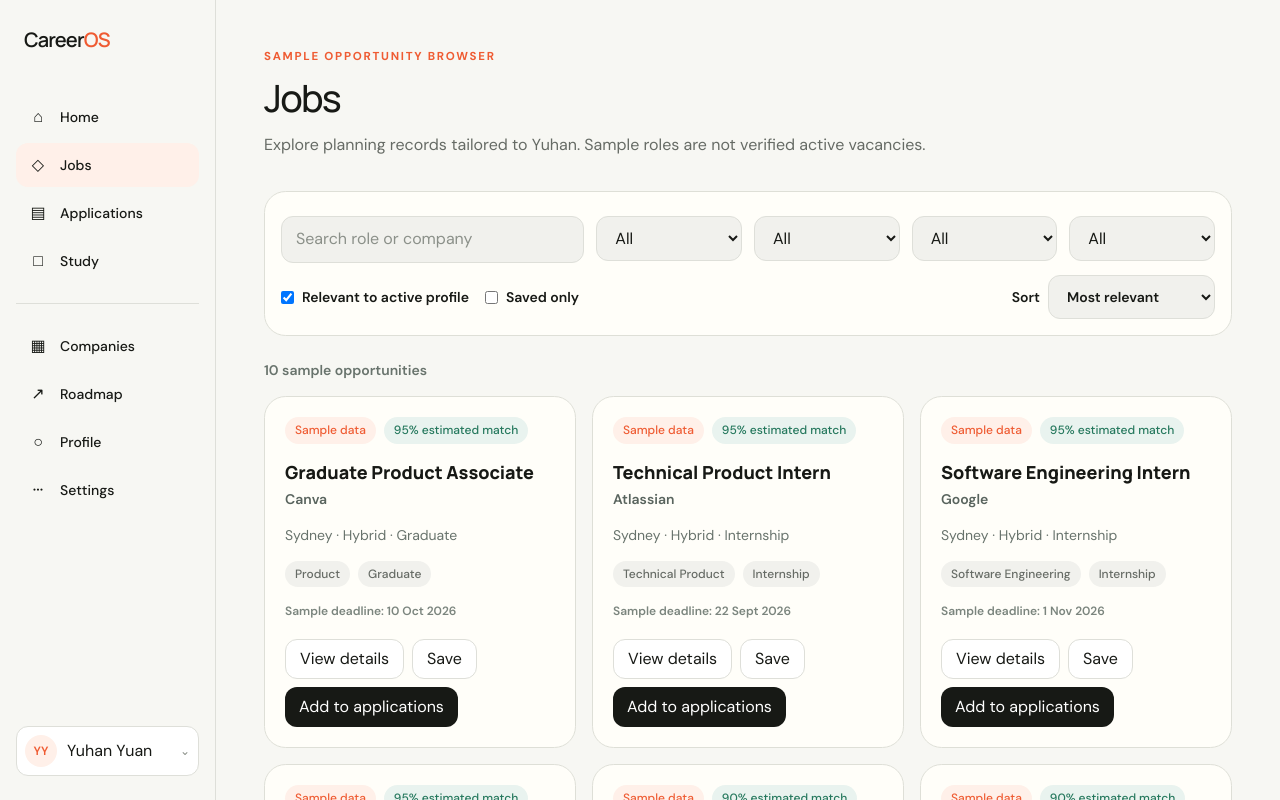
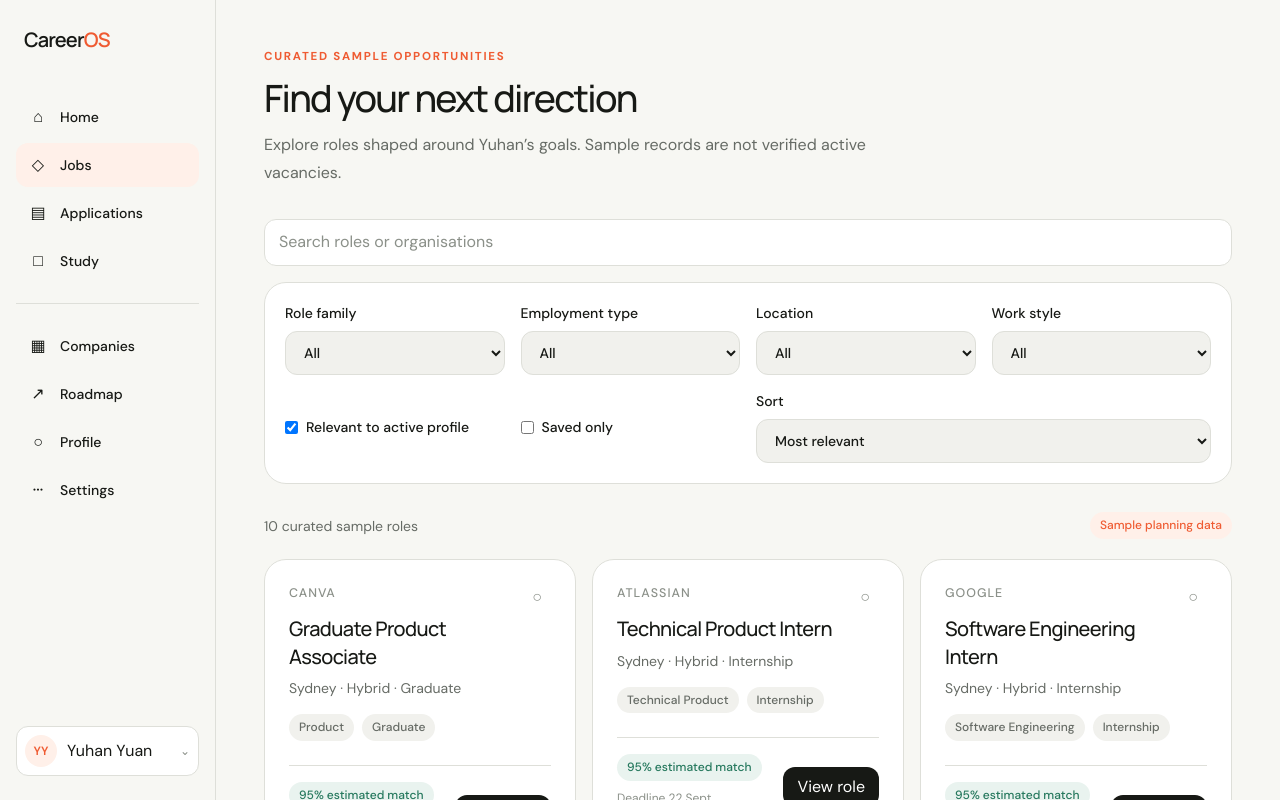
Before and after one commit to jasmineYuhanYuan/CareerOS, a Next.js app: page /jobs in a window 1280 px wide. Shown: the top 800 px of the page. Built offline with nearby package versions, Linux system fonts and the light colour scheme.

Commit message:
style: refresh jobs companies and applications

```diff
--- a/src/components/companies/company-browser.tsx
+++ b/src/components/companies/company-browser.tsx
@@ -39,36 +39,40 @@
 
   return (
     <div className="page-enter">
-      <PageHeading eyebrow="Organisation research" title="Companies & clinics" description="Compare sample organisations and keep private notes for the active profile." />
-      <section aria-label="Company filters" className="mb-6 grid gap-3 rounded-[1.35rem] border border-[#dedfd7] bg-[#fffef9] p-4 sm:grid-cols-2 xl:grid-cols-5">
+      <PageHeading eyebrow="Organisation directory" title="Companies & clinics" description="Explore organisations by industry, location and role fit, then keep private notes for your profile." />
+      <section aria-label="Company filters" className="surface-card mb-7 grid gap-3 p-4 sm:grid-cols-2 xl:grid-cols-5">
         <label className="xl:col-span-2"><span className="sr-only">Search organisations</span><Input type="search" placeholder="Search organisation or sector" value={query} onChange={(e) => setQuery(e.target.value)} /></label>
         <Select aria-label="Organisation type" value={type} onChange={(e) => setType(e.target.value)}><option>All</option>{[...new Set(organisations.map((item) => item.organisationType))].map((value) => <option key={value}>{value}</option>)}</Select>
         <Select aria-label="Industry" value={sector} onChange={(e) => setSector(e.target.value)}><option>All</option>{[...new Set(organisations.map((item) => item.sector))].map((value) => <option key={value}>{value}</option>)}</Select>
         <Select aria-label="Location" value={location} onChange={(e) => setLocation(e.target.value)}><option>All</option>{[...new Set(organisations.map((item) => item.city))].map((value) => <option key={value}>{value}</option>)}</Select>
-        <label className="flex min-h-11 items-center gap-2 text-sm font-semibold"><input type="checkbox" checked={suitableOnly} onChange={(e) => setSuitableOnly(e.target.checked)} /> Suitable for active profile</label>
+        <label className="flex min-h-11 items-center gap-2 text-sm font-medium"><input type="checkbox" checked={suitableOnly} onChange={(e) => setSuitableOnly(e.target.checked)} /> Suitable for active profile</label>
       </section>
       <div className="grid gap-4 md:grid-cols-2 xl:grid-cols-3">
         {visible.map((organisation) => {
           const related = jobs.filter((job) => job.organisationId === organisation.id && isJobSuitableForProfile(job, activeWorkspace.profile));
           return (
-            <article key={organisation.id} className="rounded-[1.35rem] border border-[#dedfd7] bg-[#fffef9] p-5">
-              <div className="flex flex-wrap gap-2"><Badge tone="orange">Sample data</Badge><Badge>{organisation.organisationType}</Badge></div>
-              <h2 className="mt-4 break-words font-display text-lg font-extrabold">{organisation.name}</h2>
-              <p className="mt-1 text-sm text-[#68736c]">{organisation.sector} · {organisation.city}</p>
-              <div className="mt-4 flex flex-wrap gap-2">{organisation.roleFamilies.map((family) => <Badge key={family} tone="green">{family}</Badge>)}</div>
-              <p className="mt-4 text-xs font-semibold text-[#7b857e]">{related.length} profile-relevant sample {related.length === 1 ? "job" : "jobs"}</p>
-              <Button className="mt-5" size="sm" variant="secondary" onClick={() => openDetails(organisation)}>View organisation</Button>
+            <article key={organisation.id} className="interactive-lift surface-card flex flex-col p-5 sm:p-6">
+              <div className="flex items-start gap-4">
+                <span aria-hidden="true" className="grid size-12 shrink-0 place-items-center rounded-2xl bg-[var(--surface-subtle)] font-display text-sm font-medium text-[var(--text-secondary)]">{organisation.name.split(" ").map((part) => part[0]).slice(0, 2).join("")}</span>
+                <div className="min-w-0"><h2 className="break-words font-display text-lg font-medium leading-snug">{organisation.name}</h2><p className="mt-1 text-sm text-[var(--text-secondary)]">{organisation.organisationType}</p></div>
+              </div>
+              <p className="mt-5 text-sm text-[var(--text-secondary)]">{organisation.sector} · {organisation.city}</p>
+              <div className="mt-4 flex flex-wrap gap-2">{organisation.roleFamilies.slice(0, 3).map((family) => <Badge key={family}>{family}</Badge>)}</div>
+              <div className="mt-5 flex items-center justify-between gap-3 border-t border-[var(--border)] pt-4">
+                <p className="text-[0.75rem] text-[var(--text-tertiary)]">{related.length} relevant sample {related.length === 1 ? "role" : "roles"}{activeWorkspace.organisationNotes[organisation.id] ? " · Notes saved" : ""}</p>
+                <Button size="sm" variant="ghost" onClick={() => openDetails(organisation)}>Open →</Button>
+              </div>
             </article>
           );
         })}
       </div>
-      {visible.length === 0 && <p className="rounded-[1.35rem] border border-dashed border-[#cfd2c9] p-10 text-center text-sm text-[#68736c]">No organisations match these filters.</p>}
+      {visible.length === 0 && <p className="surface-card border-dashed p-10 text-center text-sm text-[var(--text-secondary)]">No organisations match these filters.</p>}
 
       <Dialog open={selected !== null} title={selected?.name ?? "Organisation"} description="Sample organisation details and your profile-specific notes." onClose={() => setSelected(null)}>
         {selected && <div className="space-y-6">
-          <p className="text-sm leading-6 text-[#59645e]">{selected.description}</p>
-          <section><h3 className="font-bold">Relevant sample jobs</h3><ul className="mt-2 space-y-2">{jobs.filter((job) => job.organisationId === selected.id && isJobSuitableForProfile(job, activeWorkspace.profile)).map((job) => <li key={job.id} className="rounded-xl bg-[#f5f4ee] p-3 text-sm font-semibold">{job.title}</li>)}</ul></section>
-          <label className="block text-sm font-bold">Private notes for {activeWorkspace.profile.preferredName || activeWorkspace.profile.displayName}<Textarea value={note} onChange={(e) => setNote(e.target.value)} placeholder="Research notes, questions or contacts" /></label>
+          <p className="text-sm leading-6 text-[var(--text-secondary)]">{selected.description}</p>
+          <section><h3 className="font-medium">Relevant sample jobs</h3><ul className="mt-2 divide-y divide-[var(--border)]">{jobs.filter((job) => job.organisationId === selected.id && isJobSuitableForProfile(job, activeWorkspace.profile)).map((job) => <li key={job.id} className="py-3 text-sm font-medium">{job.title}</li>)}</ul></section>
+          <label className="block text-sm font-medium">Private notes for {activeWorkspace.profile.preferredName || activeWorkspace.profile.displayName}<Textarea value={note} onChange={(e) => setNote(e.target.value)} placeholder="Research notes, questions or contacts" /></label>
           <div className="flex justify-end"><Button onClick={() => { updateOrganisationNote(selected.id, note); setSelected(null); }}>Save notes</Button></div>
         </div>}
       </Dialog>
--- a/src/components/jobs/job-browser.tsx
+++ b/src/components/jobs/job-browser.tsx
@@ -5,7 +5,9 @@
 import { Button } from "@/components/ui/button";
 import { Dialog } from "@/components/ui/dialog";
 import { Input, Select } from "@/components/ui/form-field";
+import { MobileBottomSheet } from "@/components/ui/mobile-bottom-sheet";
 import { PageHeading } from "@/components/ui/page-heading";
+import { StatusBadge } from "@/components/ui/status-badge";
 import { jobs } from "@/data/seed";
 import { calculateJobMatch, isJobSuitableForProfile } from "@/lib/match";
 import { useCareerOS } from "@/providers/careeros-provider";
@@ -22,6 +24,7 @@
   const [relevantOnly, setRelevantOnly] = useState(true);
   const [savedOnly, setSavedOnly] = useState(false);
   const [sort, setSort] = useState("Most relevant");
+  const [filtersOpen, setFiltersOpen] = useState(false);
   const [selected, setSelected] = useState<Job | null>(null);
 
   const visibleJobs = useMemo(() => {
@@ -46,65 +49,74 @@
   }, [activeWorkspace.savedJobIds, employmentType, location, profile, query, relevantOnly, remoteType, roleFamily, savedOnly, sort]);
 
   const match = selected ? calculateJobMatch(selected, profile) : null;
+  const controls = (
+    <div className="grid gap-4 md:grid-cols-4">
+      <label className="text-sm font-medium">Role family<Select value={roleFamily} onChange={(e) => setRoleFamily(e.target.value)}><option>All</option>{[...new Set(jobs.map((job) => job.roleFamily))].map((value) => <option key={value}>{value}</option>)}</Select></label>
+      <label className="text-sm font-medium">Employment type<Select value={employmentType} onChange={(e) => setEmploymentType(e.target.value)}><option>All</option>{[...new Set(jobs.map((job) => job.employmentType))].map((value) => <option key={value}>{value}</option>)}</Select></label>
+      <label className="text-sm font-medium">Location<Select value={location} onChange={(e) => setLocation(e.target.value)}><option>All</option>{[...new Set(jobs.map((job) => job.location))].map((value) => <option key={value}>{value}</option>)}</Select></label>
+      <label className="text-sm font-medium">Work style<Select value={remoteType} onChange={(e) => setRemoteType(e.target.value)}><option>All</option>{["On-site", "Hybrid", "Remote"].map((value) => <option key={value}>{value}</option>)}</Select></label>
+      <label className="flex min-h-11 items-center gap-2 text-sm font-medium"><input type="checkbox" checked={relevantOnly} onChange={(e) => setRelevantOnly(e.target.checked)} /> Relevant to active profile</label>
+      <label className="flex min-h-11 items-center gap-2 text-sm font-medium"><input type="checkbox" checked={savedOnly} onChange={(e) => setSavedOnly(e.target.checked)} /> Saved only</label>
+      <label className="text-sm font-medium md:col-span-2">Sort<Select value={sort} onChange={(e) => setSort(e.target.value)}>{["Most relevant", "Deadline soonest", "Recently added", "Company name"].map((value) => <option key={value}>{value}</option>)}</Select></label>
+    </div>
+  );
 
   return (
     <div className="page-enter">
-      <PageHeading eyebrow="Sample opportunity browser" title="Jobs" description={`Explore planning records tailored to ${profile.preferredName || profile.displayName}. Sample roles are not verified active vacancies.`} />
-      <section aria-label="Job filters" className="mb-6 rounded-[1.35rem] border border-[#dedfd7] bg-[#fffef9] p-4">
-        <div className="grid gap-3 sm:grid-cols-2 xl:grid-cols-6">
-          <label className="xl:col-span-2"><span className="sr-only">Search jobs</span><Input type="search" placeholder="Search role or company" value={query} onChange={(e) => setQuery(e.target.value)} /></label>
-          <label><span className="sr-only">Role family</span><Select aria-label="Role family" value={roleFamily} onChange={(e) => setRoleFamily(e.target.value)}><option>All</option>{[...new Set(jobs.map((job) => job.roleFamily))].map((value) => <option key={value}>{value}</option>)}</Select></label>
-          <label><span className="sr-only">Employment type</span><Select aria-label="Employment type" value={employmentType} onChange={(e) => setEmploymentType(e.target.value)}><option>All</option>{[...new Set(jobs.map((job) => job.employmentType))].map((value) => <option key={value}>{value}</option>)}</Select></label>
-          <label><span className="sr-only">Location</span><Select aria-label="Location" value={location} onChange={(e) => setLocation(e.target.value)}><option>All</option>{[...new Set(jobs.map((job) => job.location))].map((value) => <option key={value}>{value}</option>)}</Select></label>
-          <label><span className="sr-only">Remote type</span><Select aria-label="Remote type" value={remoteType} onChange={(e) => setRemoteType(e.target.value)}><option>All</option>{["On-site", "Hybrid", "Remote"].map((value) => <option key={value}>{value}</option>)}</Select></label>
-        </div>
-        <div className="mt-3 flex flex-wrap items-center gap-4 text-sm">
-          <label className="flex min-h-11 items-center gap-2 font-semibold"><input type="checkbox" checked={relevantOnly} onChange={(e) => setRelevantOnly(e.target.checked)} /> Relevant to active profile</label>
-          <label className="flex min-h-11 items-center gap-2 font-semibold"><input type="checkbox" checked={savedOnly} onChange={(e) => setSavedOnly(e.target.checked)} /> Saved only</label>
-          <label className="ml-auto flex items-center gap-2 font-semibold">Sort <Select aria-label="Sort jobs" value={sort} onChange={(e) => setSort(e.target.value)} className="!mt-0">{["Most relevant", "Deadline soonest", "Recently added", "Company name"].map((value) => <option key={value}>{value}</option>)}</Select></label>
-        </div>
-      </section>
+      <PageHeading eyebrow="Curated sample opportunities" title="Find your next direction" description={`Explore roles shaped around ${profile.preferredName || profile.displayName}’s goals. Sample records are not verified active vacancies.`} />
+      <div className="mb-4 flex gap-3">
+        <label className="flex-1"><span className="sr-only">Search jobs</span><Input type="search" placeholder="Search roles or organisations" value={query} onChange={(e) => setQuery(e.target.value)} className="!mt-0 !bg-[var(--surface)]" /></label>
+        <Button className="md:hidden" variant="secondary" onClick={() => setFiltersOpen(true)}>Filters</Button>
+      </div>
+      <section aria-label="Job filters" className="surface-card mb-7 hidden p-5 md:block">{controls}</section>
+      <div className="mb-5 flex items-center justify-between gap-4">
+        <p className="text-sm text-[var(--text-secondary)]" aria-live="polite">{visibleJobs.length} curated sample {visibleJobs.length === 1 ? "role" : "roles"}</p>
+        <StatusBadge status="active">Sample planning data</StatusBadge>
+      </div>
 
-      <p className="mb-4 text-sm font-semibold text-[#68736c]" aria-live="polite">{visibleJobs.length} sample opportunities</p>
-      {visibleJobs.length === 0 ? <p className="rounded-[1.35rem] border border-dashed border-[#cfd2c9] p-10 text-center text-sm text-[#68736c]">No jobs match these filters. Clear a filter to broaden the sample set.</p> : (
+      {visibleJobs.length === 0 ? (
+        <p className="surface-card border-dashed p-10 text-center text-sm text-[var(--text-secondary)]">No jobs match these filters. Broaden the search to see more sample roles.</p>
+      ) : (
         <div className="grid gap-4 md:grid-cols-2 xl:grid-cols-3">
           {visibleJobs.map((job) => {
             const result = calculateJobMatch(job, profile);
             const saved = activeWorkspace.savedJobIds.includes(job.id);
             const applied = activeWorkspace.applications.some((item) => item.jobId === job.id);
             return (
-              <article key={job.id} className="flex min-w-0 flex-col rounded-[1.35rem] border border-[#dedfd7] bg-[#fffef9] p-5">
-                <div className="flex flex-wrap gap-2"><Badge tone="orange">Sample data</Badge><Badge tone="green">{result.score}% estimated match</Badge></div>
-                <h2 className="mt-4 font-display text-lg font-extrabold leading-snug">{job.title}</h2>
-                <p className="mt-1 text-sm font-semibold text-[#59645e]">{job.companyName}</p>
-                <p className="mt-4 text-sm text-[#68736c]">{job.location} · {job.remoteType} · {job.employmentType}</p>
-                <div className="mt-4 flex flex-wrap gap-2">{job.tags.map((tag) => <Badge key={tag}>{tag}</Badge>)}</div>
-                <p className="mt-4 text-xs font-semibold text-[#7b857e]">Sample deadline: <time dateTime={job.deadline}>{new Date(`${job.deadline}T00:00:00`).toLocaleDateString("en-AU", { day: "numeric", month: "short", year: "numeric" })}</time></p>
-                <div className="mt-auto flex flex-wrap gap-2 pt-5">
-                  <Button size="sm" variant="secondary" onClick={() => setSelected(job)}>View details</Button>
-                  <Button size="sm" variant={saved ? "primary" : "secondary"} aria-pressed={saved} onClick={() => toggleSavedJob(job.id)}>{saved ? "Saved" : "Save"}</Button>
-                  <Button size="sm" disabled={applied} onClick={() => addJobApplication(job.id)}>{applied ? "In tracker" : "Add to applications"}</Button>
+              <article key={job.id} className="interactive-lift surface-card relative flex min-w-0 flex-col p-5 sm:p-6">
+                <button type="button" aria-label={saved ? `Unsave ${job.title}` : `Save ${job.title}`} aria-pressed={saved} onClick={() => toggleSavedJob(job.id)} className={`absolute right-4 top-4 grid size-11 place-items-center rounded-full text-lg ${saved ? "bg-[var(--accent-soft)] text-[var(--accent)]" : "text-[var(--text-tertiary)] hover:bg-[var(--surface-subtle)]"}`}>{saved ? "●" : "○"}</button>
+                <p className="pr-12 text-[0.78rem] font-medium uppercase tracking-[0.08em] text-[var(--text-tertiary)]">{job.companyName}</p>
+                <h2 className="mt-3 pr-8 font-display text-xl font-medium leading-snug tracking-[-0.03em]">{job.title}</h2>
+                <p className="mt-2 text-sm text-[var(--text-secondary)]">{job.location} · {job.remoteType} · {job.employmentType}</p>
+                <div className="mt-4 flex flex-wrap gap-2">{job.tags.slice(0, 2).map((tag) => <Badge key={tag}>{tag}</Badge>)}</div>
+                <div className="mt-6 flex items-end justify-between gap-3 border-t border-[var(--border)] pt-4">
+                  <div><StatusBadge status="positive">{result.score}% estimated match</StatusBadge><p className="mt-2 text-[0.75rem] text-[var(--text-tertiary)]">Deadline {new Date(`${job.deadline}T00:00:00`).toLocaleDateString("en-AU", { day: "numeric", month: "short" })}</p></div>
+                  <Button size="sm" onClick={() => setSelected(job)}>View role</Button>
                 </div>
+                {applied && <p className="mt-3 text-[0.78rem] font-medium text-[var(--success)]">Added to applications</p>}
               </article>
             );
           })}
         </div>
       )}
 
+      <MobileBottomSheet open={filtersOpen} title="Filter opportunities" onClose={() => setFiltersOpen(false)}>
+        {controls}
+        <Button className="mt-6 w-full" onClick={() => setFiltersOpen(false)}>Show {visibleJobs.length} roles</Button>
+      </MobileBottomSheet>
+
       <Dialog open={selected !== null} title={selected?.title ?? "Job details"} description={selected ? `${selected.companyName} · Sample planning record` : undefined} onClose={() => setSelected(null)}>
         {selected && match && <div className="space-y-6">
-          <div className="flex flex-wrap gap-2"><Badge tone="orange">Sample data—not a verified vacancy</Badge><Badge tone="green">{match.score}% estimated profile match</Badge></div>
-          <section><h3 className="font-bold">Overview</h3><p className="mt-2 text-sm leading-6 text-[#59645e]">{selected.description}</p></section>
-          <div className="grid gap-5 sm:grid-cols-2">
-            <section><h3 className="font-bold">Requirements</h3><ul className="mt-2 list-disc space-y-1 pl-5 text-sm text-[#59645e]">{selected.requirements.map((item) => <li key={item}>{item}</li>)}</ul></section>
-            <section><h3 className="font-bold">Preferred skills</h3><ul className="mt-2 list-disc space-y-1 pl-5 text-sm text-[#59645e]">{selected.preferredSkills.map((item) => <li key={item}>{item}</li>)}</ul></section>
+          <div className="flex flex-wrap gap-2"><StatusBadge status="active">Sample—not a verified vacancy</StatusBadge><StatusBadge status="positive">{match.score}% estimated profile match</StatusBadge></div>
+          <section><h3 className="font-medium">Overview</h3><p className="mt-2 text-sm leading-6 text-[var(--text-secondary)]">{selected.description}</p></section>
+          <div className="grid gap-6 sm:grid-cols-2">
+            <section><h3 className="font-medium">Requirements</h3><ul className="mt-2 list-disc space-y-1 pl-5 text-sm text-[var(--text-secondary)]">{selected.requirements.map((item) => <li key={item}>{item}</li>)}</ul></section>
+            <section><h3 className="font-medium">Preferred skills</h3><ul className="mt-2 list-disc space-y-1 pl-5 text-sm text-[var(--text-secondary)]">{selected.preferredSkills.map((item) => <li key={item}>{item}</li>)}</ul></section>
+            <section><h3 className="font-medium text-[var(--success)]">Matching strengths</h3><ul className="mt-2 list-disc space-y-1 pl-5 text-sm text-[var(--text-secondary)]">{match.strengths.map((item) => <li key={item}>{item}</li>)}</ul></section>
+            <section><h3 className="font-medium text-[var(--warning)]">Areas to investigate</h3><ul className="mt-2 list-disc space-y-1 pl-5 text-sm text-[var(--text-secondary)]">{match.gaps.map((item) => <li key={item}>{item}</li>)}</ul></section>
           </div>
-          <div className="grid gap-5 sm:grid-cols-2">
-            <section><h3 className="font-bold text-[#245b45]">Matching strengths</h3><ul className="mt-2 list-disc space-y-1 pl-5 text-sm text-[#59645e]">{match.strengths.map((item) => <li key={item}>{item}</li>)}</ul></section>
-            <section><h3 className="font-bold text-[#9b4426]">Areas to investigate</h3><ul className="mt-2 list-disc space-y-1 pl-5 text-sm text-[#59645e]">{match.gaps.map((item) => <li key={item}>{item}</li>)}</ul></section>
-          </div>
-          <p className="rounded-xl bg-[#f5f4ee] p-4 text-xs leading-5 text-[#68736c]">{match.explanation}</p>
-          <div className="flex flex-wrap justify-end gap-2"><Button variant="secondary" onClick={() => toggleSavedJob(selected.id)}>{activeWorkspace.savedJobIds.includes(selected.id) ? "Unsave" : "Save job"}</Button><Button onClick={() => addJobApplication(selected.id)}>Add to applications</Button></div>
+          <p className="rounded-xl bg-[var(--surface-subtle)] p-4 text-xs leading-5 text-[var(--text-secondary)]">{match.explanation}</p>
+          <div className="flex flex-wrap justify-end gap-2"><Button variant="secondary" onClick={() => toggleSavedJob(selected.id)}>{activeWorkspace.savedJobIds.includes(selected.id) ? "Unsave" : "Save role"}</Button><Button onClick={() => addJobApplication(selected.id)}>{activeWorkspace.applications.some((item) => item.jobId === selected.id) ? "In applications" : "Add to applications"}</Button></div>
         </div>}
       </Dialog>
     </div>
```
Also changed, not shown: src/components/applications/application-tracker.tsx (+15 -10 lines).
